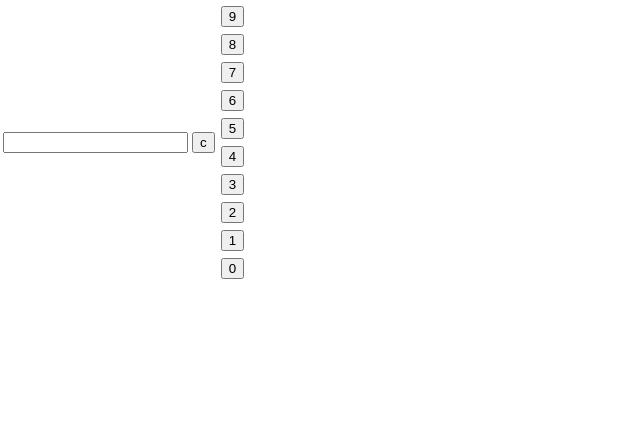
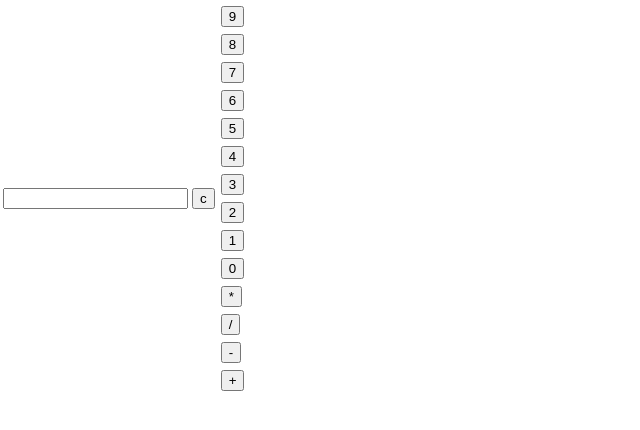
Before and after one commit to Chavozoom/CalculatorJS, a React (Create React App) app: page / in a window 1280 px wide. Shown: the top 430 px of the page, without its empty margins (0-640 px from the left). Built offline with nearby package versions, Linux system fonts and the light colour scheme; the HTML template or start-up script is replaced by a standard one.

Commit message:
adding operators

```diff
--- a/src/components/Button.jsx
+++ b/src/components/Button.jsx
@@ -1,8 +1,8 @@
-import React, {useState, useEffect} from 'react';
+import React from 'react';
 
 
 
-const App = (props) => {
+const Button = (props) => {
 
   return (
     <div >
@@ -11,4 +11,4 @@ const App = (props) => {
   );
 }
 
-export default App;
+export default Button;
--- a/src/components/Calculator.jsx
+++ b/src/components/Calculator.jsx
@@ -1,13 +1,15 @@
-import React, {useState, useEffect} from 'react';
+import React, {useState} from 'react';
 import Button from "./Button";
+import Operator from "./Operators"
 
 var numbers = (''+Array(10)).split(',').map(function(){return this[0]++;}, [0]).reverse();
-
+const operators = ["*", "/", "-", "+"];
 
 const Calculator = () => {
-    const [formula, setFormula] = useState("");
+    const [formula, setFormula] = useState([]);
 
     const addNumber = (number) =>{
+
     setFormula((prevItems) => {
         return [...prevItems, number];
       });
@@ -17,7 +19,8 @@ const Calculator = () => {
     <div >
         <table>
         <tr>
-            <td colspan="3"><input type="text" id="result" value={formula}/></td>
+            {console.log(formula)}
+            <td colspan="3"><input type="text" value={formula.join("")}/></td>
             <td><input type="button" value="c" onclick="clr()" /> </td>
 
 
@@ -26,10 +29,18 @@ const Calculator = () => {
         number =  {number}
         addNumber = {addNumber}
         />
-      )}
+    )}
+    {operators.map((operator) =>
+    <Operator
+    addNumber = {addNumber}
+    operator = {operator}
+    />
+    )}
         </tr>
         </table>
+
     </div>
+
   );
 }
 
--- /dev/null
+++ b/src/components/Operators.jsx
@@ -0,0 +1,11 @@
+import React from 'react';
+
+const Button = (props) => {
+  return (
+    <div >
+         <td><input type="button" value={props.operator}  onClick={() => {props.addNumber(props.operator)}} ></input></td>
+    </div>
+  );
+}
+
+export default Button;
```
